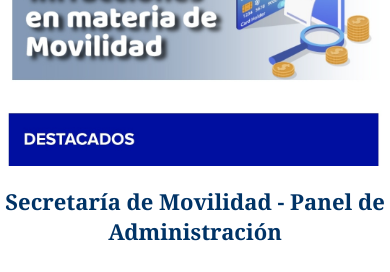
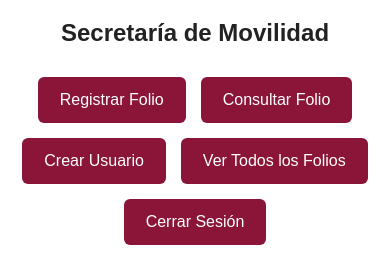
Before and after one commit to Gsr1989/Guanajuato, a Flask app: page /admin in a window 390 px wide. Shown: the part 294-566 px from the top of the page. Run offline with Flask 3, Linux system fonts and the light colour scheme; the visitor is signed in with stand-in values (Sample User, id 1).

Commit message:
Update panel.html

```diff
--- a/templates/panel.html
+++ b/templates/panel.html
@@ -1,3 +1,4 @@
+<!-- templates/panel.html  – versión Oaxaca -->
 <!DOCTYPE html>
 <html lang="es">
 <head>
@@ -5,80 +6,78 @@
     <title>Panel de Administración</title>
     <meta name="viewport" content="width=device-width, initial-scale=1">
     <style>
-        body {
-            background-color: #ffffff;
-            font-family: 'Georgia', serif;
-            margin: 0;
-            padding: 0;
-            color: #003366;
+        body{
+            background:#ffffff;
+            font-family:Arial,sans-serif;
+            margin:0;
+            padding:0;
+        }
+        /* Banners */
+        header img,
+        .franja-abajo img,
+        footer img{
+            width:100%;
+            display:block;
         }
 
-        header img, footer img {
-            width: 100%;
-            display: block;
+        .titulo{
+            text-align:center;
+            font-size:28px;
+            margin:30px 0 10px;
+            font-weight:bold;
+            color:#222;
         }
+        .botones{
+            display:flex;
+            justify-content:center;
+            gap:15px;
+            margin:30px auto;
+            flex-wrap:wrap;
+            max-width:600px;
+        }
+        .btn{
+            background:#8a1538;
+            color:#fff;
+            border:none;
+            padding:14px 22px;
+            font-size:16px;
+            border-radius:6px;
+            cursor:pointer;
+            transition:background .3s ease;
+        }
+        .btn:hover{background:#6e0f2f;}
 
-        .titulo {
-            text-align: center;
-            font-size: 26px;
-            margin: 30px 0 20px;
-            font-weight: bold;
-        }
-
-        .botones {
-            display: flex;
-            justify-content: center;
-            gap: 15px;
-            margin: 30px auto;
-            flex-wrap: wrap;
-            max-width: 600px;
-        }
-
-        .btn {
-            background-color: #2a72a5;
-            color: white;
-            border: none;
-            padding: 14px 22px;
-            font-size: 16px;
-            border-radius: 8px;
-            cursor: pointer;
-            transition: background-color 0.3s ease;
-        }
-
-        .btn:hover {
-            background-color: #1e5b88;
-        }
-
-        @media (max-width: 600px) {
-            .titulo {
-                font-size: 22px;
-                margin-top: 20px;
-            }
-
-            .btn {
-                width: 100%;
-                text-align: center;
-            }
+        @media(max-width:600px){
+            .titulo{font-size:24px;margin-top:20px;}
+            .btn{width:100%;text-align:center;}
         }
     </style>
 </head>
 <body>
 
+    <!-- Encabezado Oaxaca -->
     <header>
-    <img src="{{ url_for('static', filename='Cabezaguana.jpg') }}" alt="Encabezado">
+        <img src="{{ url_for('static', filename='Oaxacaarriba.jpg') }}" alt="Encabezado Oaxaca">
     </header>
 
-<div class="titulo">Secretaría de Movilidad - Panel de Administración</div>
+    <div class="titulo">Secretaría de Movilidad</div>
 
     <div class="botones">
         <a href="{{ url_for('registro_admin') }}"><button class="btn">Registrar Folio</button></a>
         <a href="{{ url_for('consulta_folio') }}"><button class="btn">Consultar Folio</button></a>
         <a href="{{ url_for('crear_usuario') }}"><button class="btn">Crear Usuario</button></a>
+        <a href="{{ url_for('admin_folios') }}"><button class="btn">Ver Todos los Folios</button></a>
         <a href="{{ url_for('logout') }}"><button class="btn">Cerrar Sesión</button></a>
     </div>
 
+    <!-- Franja Oaxacaabajo pegada al pie -->
+    <div class="franja-abajo">
+        <img src="{{ url_for('static', filename='Oaxacaabajo.jpg') }}" alt="Franja Oaxacaabajo">
+    </div>
+
+    <!-- Pie Masabajo -->
     <footer>
-    <img src="{{ url_for('static', filename='Piesguana.jpg') }}" alt="Pie de página">
+        <img src="{{ url_for('static', filename='Masabajo.jpg') }}" alt="Pie de página Oaxaca">
     </footer>
 
 </body>
```
Lines whose indentation alone changed are shown as unchanged.
